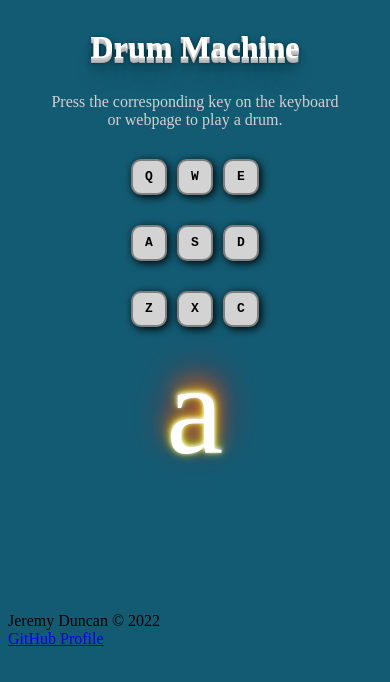
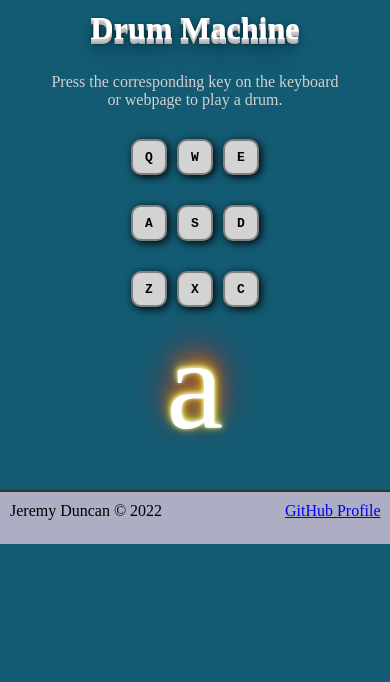
Before and after one commit to JeremyDuncan/drum-machine, a plain HTML site: page index.html in a window 390 px wide. Drawn offline with nearby package versions, Linux system fonts and the light colour scheme.

Commit message:
added footer styles

```diff
--- a/style.css
+++ b/style.css
@@ -1,10 +1,12 @@
 body {
   background-color: rgb(19, 91, 115);
+  margin: auto;
 }
+
 #wrapper {
   display: flex;
   flex-direction: column;
-  height: 45rem;
+  height: 43rem;
 
 }
 #wrapper >p {
@@ -18,6 +20,7 @@ body {
 }
 
 h1 {
+  margin-top: 120px;
   text-align: center;
   color: #FFFFFF;
   text-shadow:  0 1px 0 #CCCCCC, 0 2px 0 #c9c9c9, 0 3px 0 #bbb,
@@ -89,3 +92,30 @@ h1 {
                 0 -10px 20px #ff8000, 0 -18px 40px #F00;
   margin-top: 5px;
 }
+
+footer {
+  display: flex;
+  width: 95%;
+  margin: auto;
+  margin-bottom: 0px;
+  border-top: 2px solid rgb(51, 51, 51);
+
+  background-color: rgb(173, 173, 196);
+  height: 2rem;
+  justify-content: space-between;
+  padding: 10px 10px 10px 10px;
+}
+
+@media (max-width: 550px) {
+
+  h1 {
+    margin-top: 10px;
+  }
+  #display {
+    margin: 0px;
+  }
+  #wrapper {
+    height: 34rem;
+  }
+
+}
```
